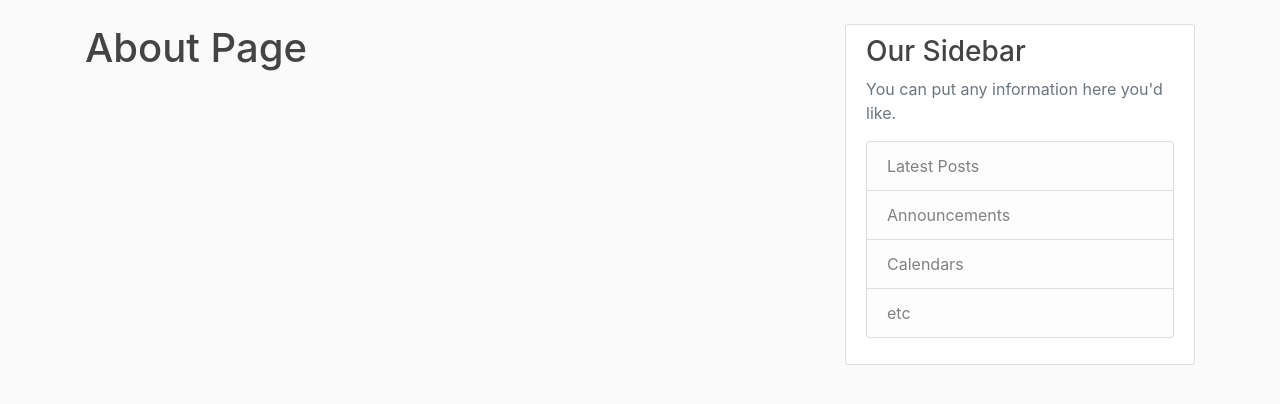
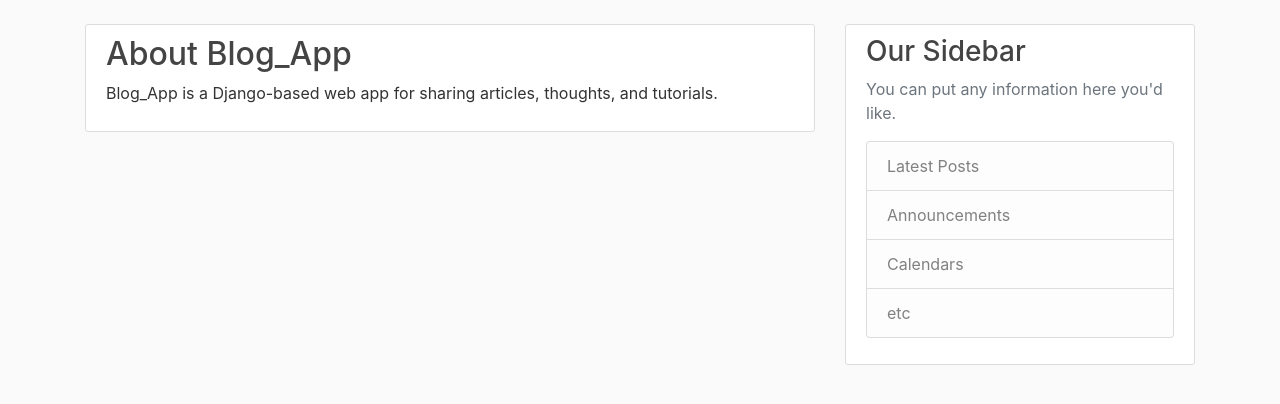
Before and after one commit to aaqilahamed/blog_app, a Django app: page /about/ in a window 1280 px wide. Shown: the part 56-460 px from the top of the page. Run offline with Django 5.2, Linux system fonts and the light colour scheme; some libraries are stand-ins or nearby versions.

Commit message:
Initial commit - Django Blog App

```diff
--- a/blogs/templates/blog/about.html
+++ b/blogs/templates/blog/about.html
@@ -1,4 +1,7 @@
 {% extends "blog/base.html" %}
 {% block content %}
-  <h1>About Page</h1>
+<div class="content-section">
+    <h2>About Blog_App</h2>
+    <p>Blog_App is a Django-based web app for sharing articles, thoughts, and tutorials.</p>
+</div>
 {% endblock content %}
--- a/blogs/templates/blog/base.html
+++ b/blogs/templates/blog/base.html
@@ -16,6 +16,7 @@
 
 </head>
 <body>
+
   <header class="site-header">
   <nav class="navbar navbar-expand-md navbar-dark bg-steel fixed-top">
     <div class="container">
```
Also changed, not shown: db.sqlite3, media/profile_pics/tree-736885_1280.jpg (added), 1 other file.
